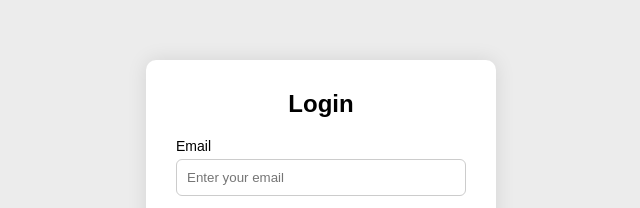
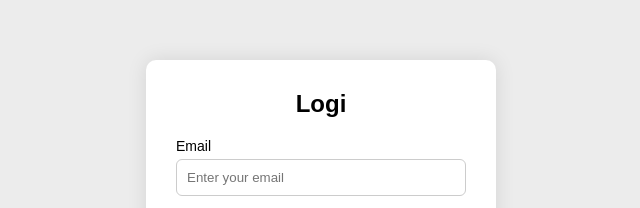
Before and after one commit to Naveen-gale/Hackathon-Project, a plain HTML site: page g-f/login/login.html in a window 1280 px wide. Shown: the part 177-385 px from the top of the page, 319-959 px from the left. Drawn offline with Linux system fonts and the light colour scheme.

Commit message:
created login

```diff
--- a/g-f/login/login.html
+++ b/g-f/login/login.html
@@ -9,7 +9,7 @@
 <body>
     <div class="container">
         <form class="login-box">
-            <h2>Login</h2>
+            <h2>Logi</h2>
 
             <div class="input-group">
                 <label>Email</label>
```
